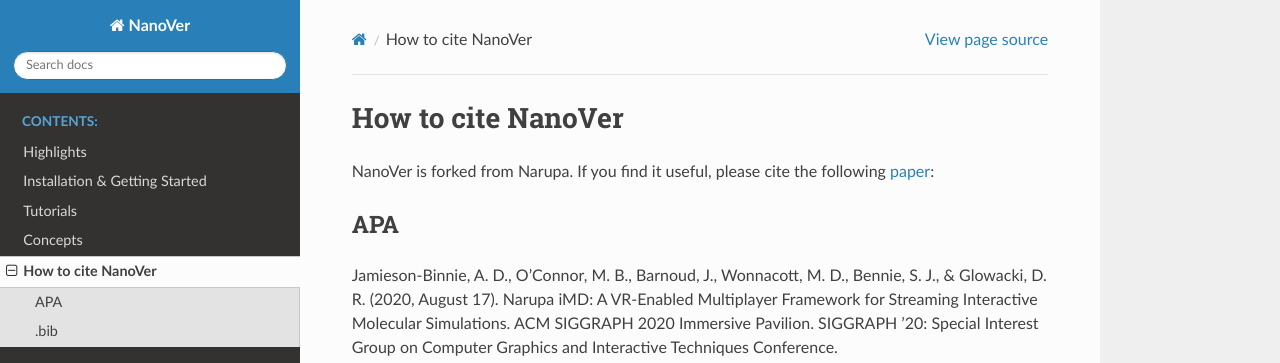
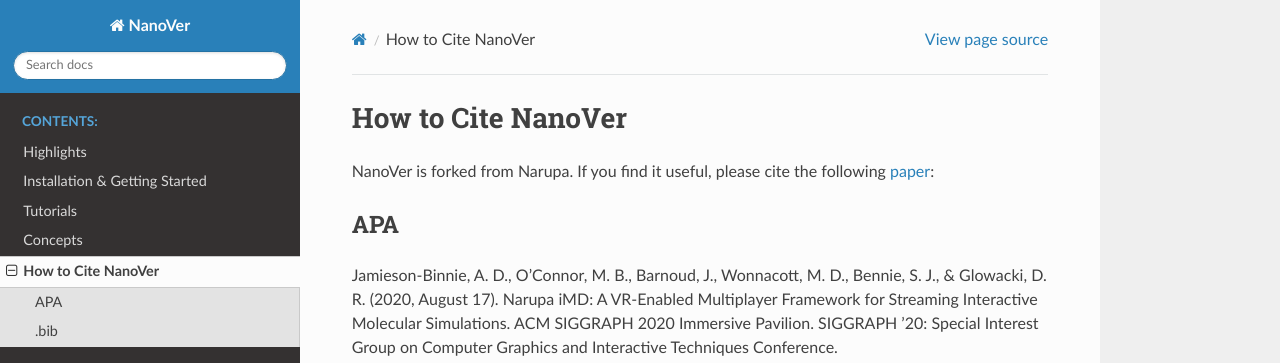
Before and after one commit to IRL2/nanover-docs, a Sphinx documentation site: the page built from source/citations.rst, in a window 1280 px wide and 1240 px high. Shown: the top 363 px of the window. Built offline with Sphinx 7.4.7 and the Read the Docs theme 2.0.0, drawn with Linux system fonts in a browser that asks for light colours; pages that are not in the unit, such as notebooks, are missing from menus.

Commit message:
Change heading to camel case

```diff
--- a/source/citations.rst
+++ b/source/citations.rst
@@ -1,6 +1,6 @@
  .. _citations:
 
-How to cite NanoVer
+How to Cite NanoVer
 ===================
 
 NanoVer is forked from Narupa. If you find it useful, please cite the following
```
